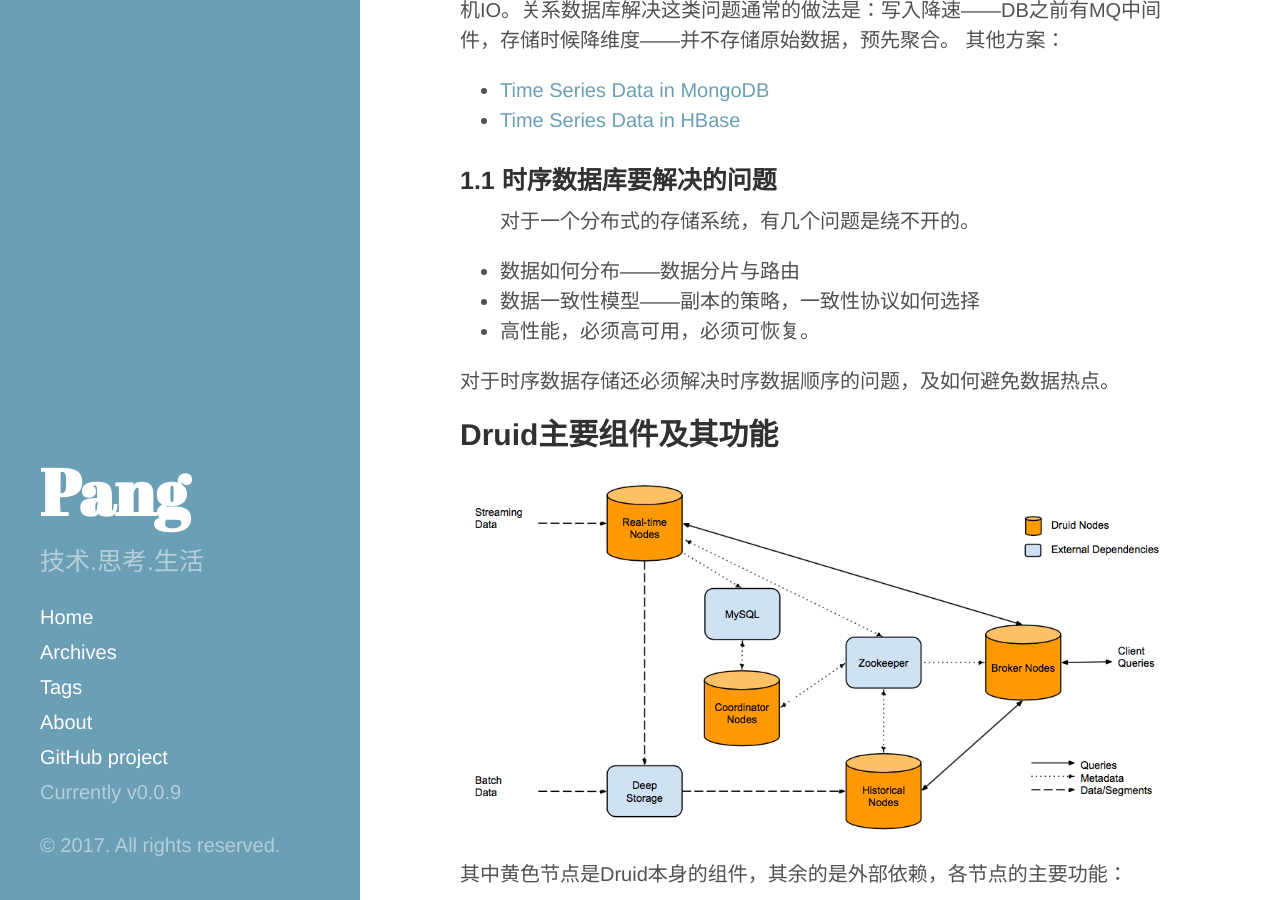
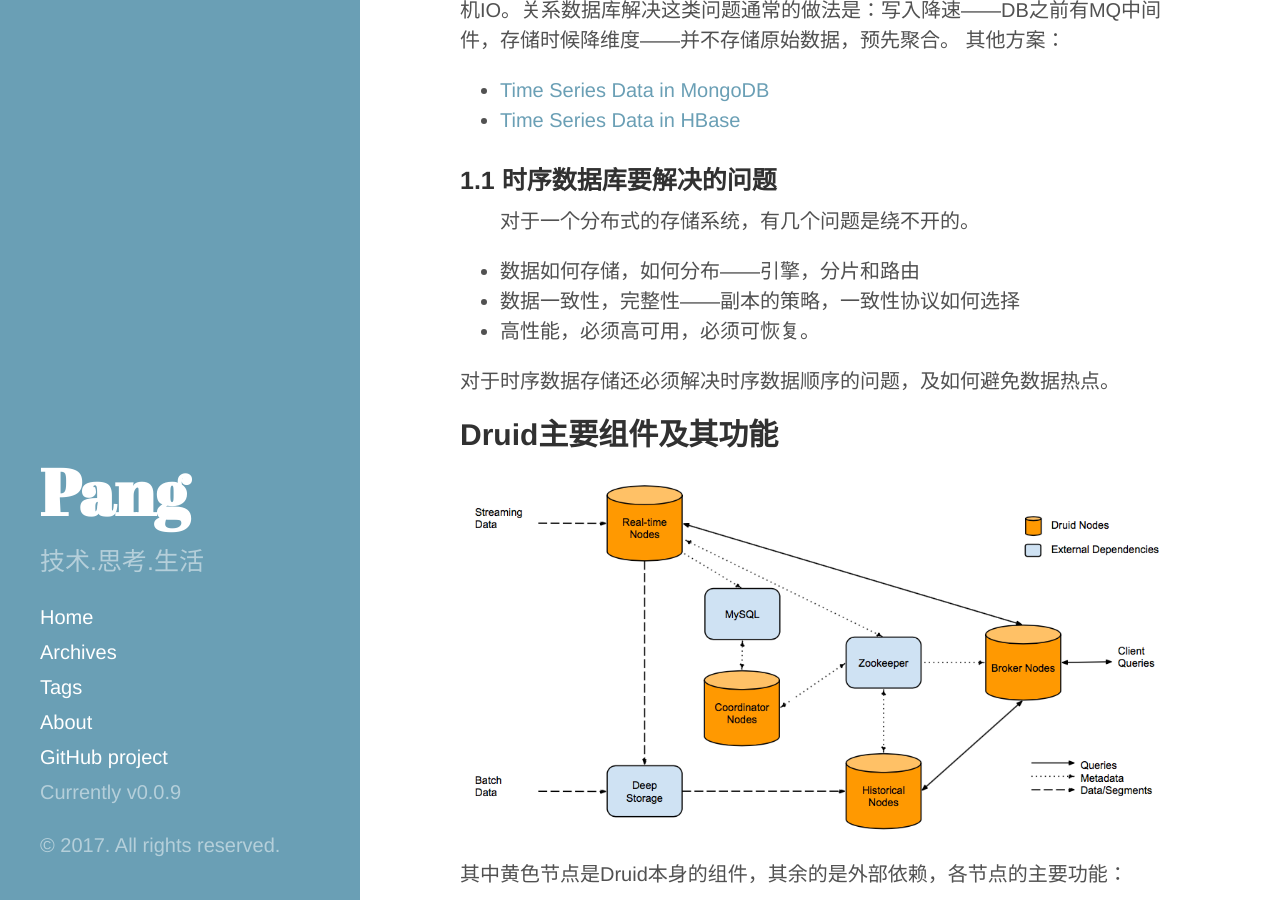
Before and after one commit to pangzhenzhou/pzz-github-pages-blog, a Jekyll site: the page built from _posts/2016-12-10-druid-arch-01.md, in a window 1280 px wide and 900 px high, scrolled down 983 px. Built offline with Jekyll 4.4.1, drawn with Linux system fonts in a browser that asks for light colours.

Commit message:
modify post format

```diff
--- a/_posts/2016-12-10-druid-arch-01.md
+++ b/_posts/2016-12-10-druid-arch-01.md
@@ -22,8 +22,8 @@ tags : druid
 
 ### 1.1 时序数据库要解决的问题
 &emsp;&emsp;对于一个分布式的存储系统，有几个问题是绕不开的。
-* 数据如何分布——数据分片与路由
-* 数据一致性模型——副本的策略，一致性协议如何选择
+* 数据如何存储，如何分布——引擎，分片和路由
+* 数据一致性，完整性——副本的策略，一致性协议如何选择
 * 高性能，必须高可用，必须可恢复。
 
 对于时序数据存储还必须解决时序数据顺序的问题，及如何避免数据热点。
@@ -39,4 +39,4 @@ tags : druid
 * MySQL，用于存储元数据。
 * DeepStorage，通常为HDFS等分布式文件系统，永久存储Segment。
 
-预告：下一篇文章会详细拆解Druid的各个组件，及其在设计上的权衡。
+  *  预告：下一篇文章会详细拆解Druid的各个组件，及其在设计上的权衡。
```
Also changed, not shown: _posts/2016-12-17-druid-arch-02.md (+1 -1 lines).
